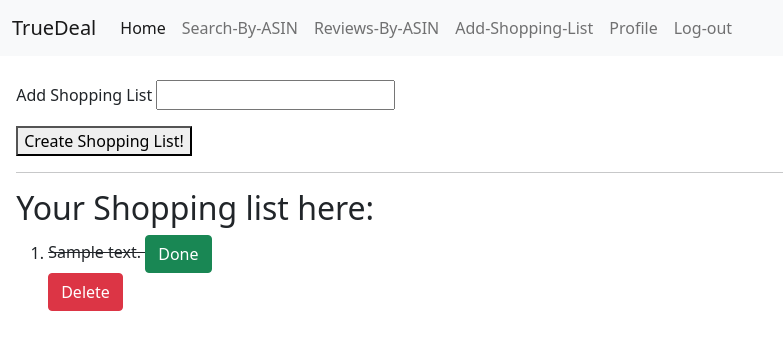
After one commit to dengxinjuan/trueDeal, a Flask app: a page that uses templates/base.html in a window 1280 px wide. The commit adds this page. Shown: the top 350 px of the page, without its empty margins (0-783 px from the left). Run offline with Flask 2, Linux system fonts and the light colour scheme; the visitor is signed in with stand-in values (Sample User, id 1); tables that the repository leaves empty hold one stand-in row (values such as "Sample post").

Commit message:
create shopping list function

```diff
--- a/app.py
+++ b/app.py
@@ -1,11 +1,11 @@
 from flask import Flask,render_template,request,jsonify,redirect,flash,session
 from flask_debugtoolbar import DebugToolbarExtension
-from models import db,connect_db,User
+from models import db,connect_db,User,ShoppingList
 
 import json
 import requests
 
-from forms import LoginForm,RegisterForm,AsinSearchForm, ReviewsByAsinForm
+from forms import LoginForm,RegisterForm,AsinSearchForm, ReviewsByAsinForm, ShoppingListForm
 
 app= Flask(__name__)
 
@@ -194,7 +194,8 @@ def show_user(username):
 
         user = User.query.filter_by(username=username).first_or_404()
         profile_img = user.profile_img
-        return render_template("username.html",user=user, profile_img=profile_img)
+        lists = ShoppingList.query.all()
+        return render_template("username.html",user=user, profile_img=profile_img, lists=lists)
 
 ## user-delete user
 @app.route("/users/<username>/delete", methods=['POST'])
@@ -303,3 +304,53 @@ def reviews_by_asin():
 
 
 #### user shopping list
+@app.route("/users/<username>/shoppinglist/add", methods=["GET","POST"])
+def new_shopping_list(username):
+    """show add-shopping-list-form and process it"""
+
+    if 'username' not in session or username != session['username']:
+
+        flash("You must be logged in to view!")
+        return redirect("/")
+
+    form = ShoppingListForm()
+
+    if form.validate_on_submit():
+        content = form.content.data
+        shoppinglist = ShoppingList(
+            content=content,
+            done = False,
+            username = username
+        )
+        db.session.add(shoppinglist)
+        db.session.commit()
+
+        return redirect(f"/users/{username}")
+
+    else:
+        lists = ShoppingList.query.all()
+        return render_template("shopping_list.html",form=form,lists=lists)
+
+
+@app.route("/shoppinglist/<int:shoppinglist_id>/delete", methods=["POST"])
+def delete_shopping_list(shoppinglist_id):
+    """delete shoppinglist by id """
+    shoppinglist = ShoppingList.query.get(shoppinglist_id)
+    db.session.delete(shoppinglist)
+    db.session.commit()
+
+    return redirect(f"/users/{shoppinglist.username}")
+
+
+@app.route("/shoppinglist/<int:shoppinglist_id>/done")
+def done_shoppinglist(shoppinglist_id):
+    """toggle shoppinglist done status"""
+    shoppinglist = ShoppingList.query.get(shoppinglist_id)
+    if not shoppinglist:
+        return redirect("/")
+    if shoppinglist.done:
+        shoppinglist.done = False
+    else:
+        shoppinglist.done = True
+    db.session.commit()
+    return redirect(f"/users/{shoppinglist.username}")
--- a/forms.py
+++ b/forms.py
@@ -38,3 +38,11 @@ class ReviewsByAsinForm(FlaskForm):
         csrf = False
 
     reviewsByAsin = StringField("Reviews by Asin",validators=[InputRequired()])
+
+
+class ShoppingListForm(FlaskForm):
+    """create shopping list form"""
+    class Meta:
+        csrf = False
+
+    content = StringField("Add Shopping List", validators=[InputRequired()])
--- a/templates/base.html
+++ b/templates/base.html
@@ -33,6 +33,10 @@
               </li>
 
               {%if "username" in session%}
+
+              <li class="nav-item">
+                <a class="nav-link" href="{{url_for('new_shopping_list',username=session.username)}}">Add-Shopping-List</a>
+              </li>
               <li class="nav-item">
                 <a class="nav-link" href="{{ url_for('show_user', username=session.username) }}">Profile</a>
               </li>
--- /dev/null
+++ b/templates/shopping_list.html
@@ -0,0 +1,46 @@
+{%extends 'base.html'%}
+
+{%block content%}
+<div class="container">
+<form id="shoppinglist_form" method="POST">
+    {{form.hidden_tag()}}
+    {% for field in form
+    if field.widget.input_type != 'hidden' %}
+
+    <p>
+        {{field.label}}
+        {{field}}
+        {% for error in field.errors %}
+        {{error}}
+        {% endfor %}
+    </p>
+    {%endfor%}
+    <button type="submit">Create Shopping List!</button>
+
+</form>
+
+<hr>
+
+
+<h2>Your Shopping list here:</h2>
+
+<ol>
+    {% for list in lists %}
+        <li>
+            {% if list.done %} <strike> {% endif %}{{ list.content }} {% if list.done %} </strike>{% endif %}
+            <a class="btn btn-success" href="/shoppinglist/{{list.id}}/done">Done</a>
+            <form>
+                <button class="btn btn-danger" formaction="/shoppinglist/{{list.id}}/delete" formmethod="POST">Delete</button>
+            </form>
+
+        </li>
+    {% endfor %}
+</ol>
+
+
+
+
+
+</div>
+
+{%endblock%}
```
Also changed, not shown: models.py (+15 -0 lines), templates/username.html (+24 -1 lines).
